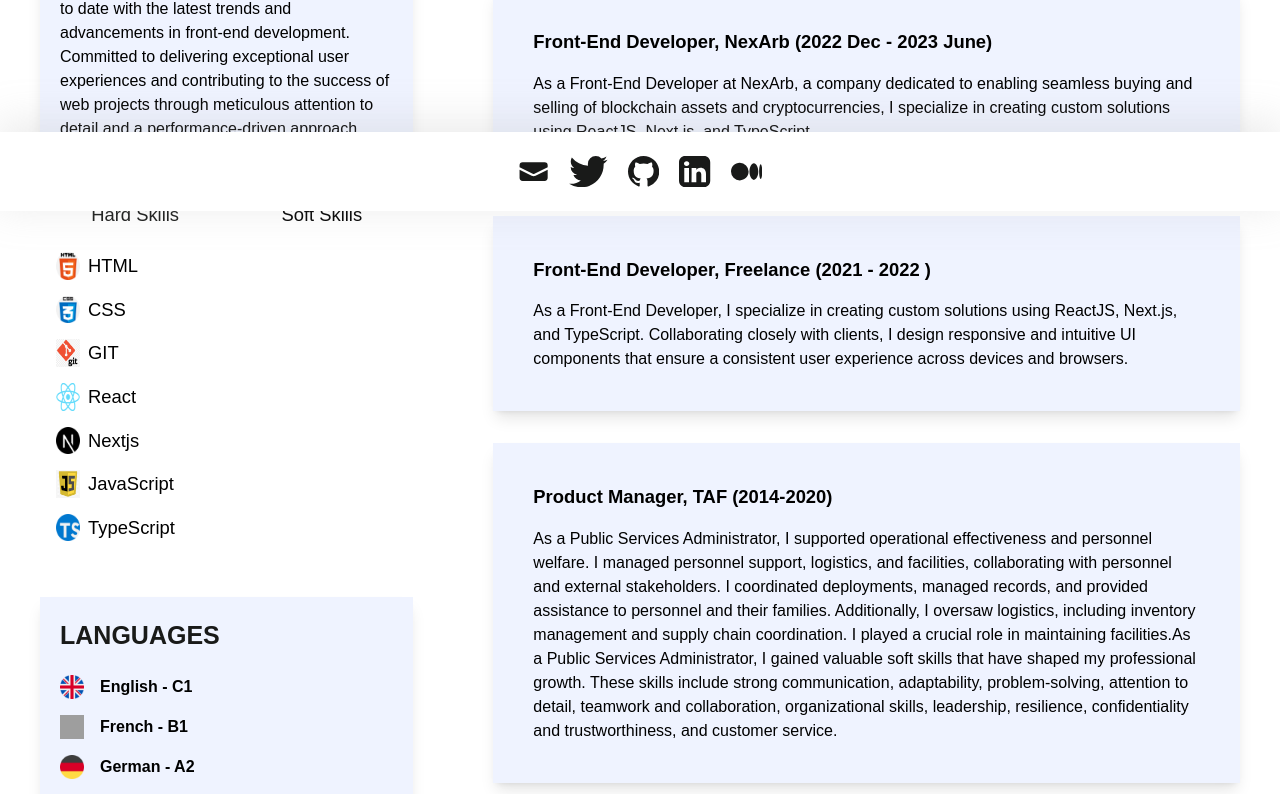
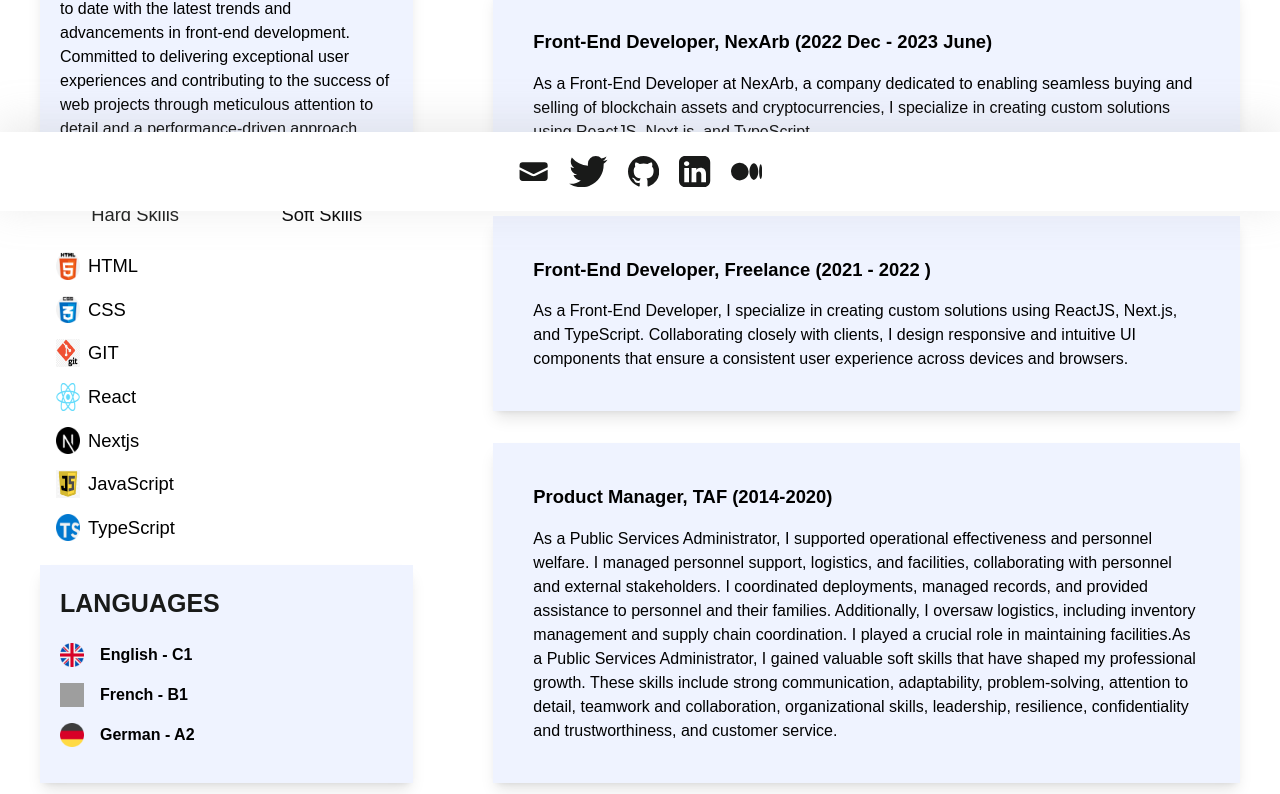
Before and after one commit to fatihyuksel3109/my-portfolio, a Next.js app: page /resume in a window 1280 px wide. Shown: the part 589-1383 px from the top of the page. Built offline with nearby package versions, Linux system fonts and the light colour scheme; grey boxes are pictures that could not be loaded.

Commit message:
skills update

```diff
--- a/app/components/skills.jsx
+++ b/app/components/skills.jsx
@@ -26,7 +26,7 @@ const Skills = ({ data }) => {
   return (
     <div>
       {tabs}
-      <div className="relative">
+      <div className="relative flex">
         <ul
           className={`list-none py-4 gap-2 transition-opacity duration-500 ${
             activeTab === "Hard" ? "opacity-100" : "opacity-0 h-0"
```
